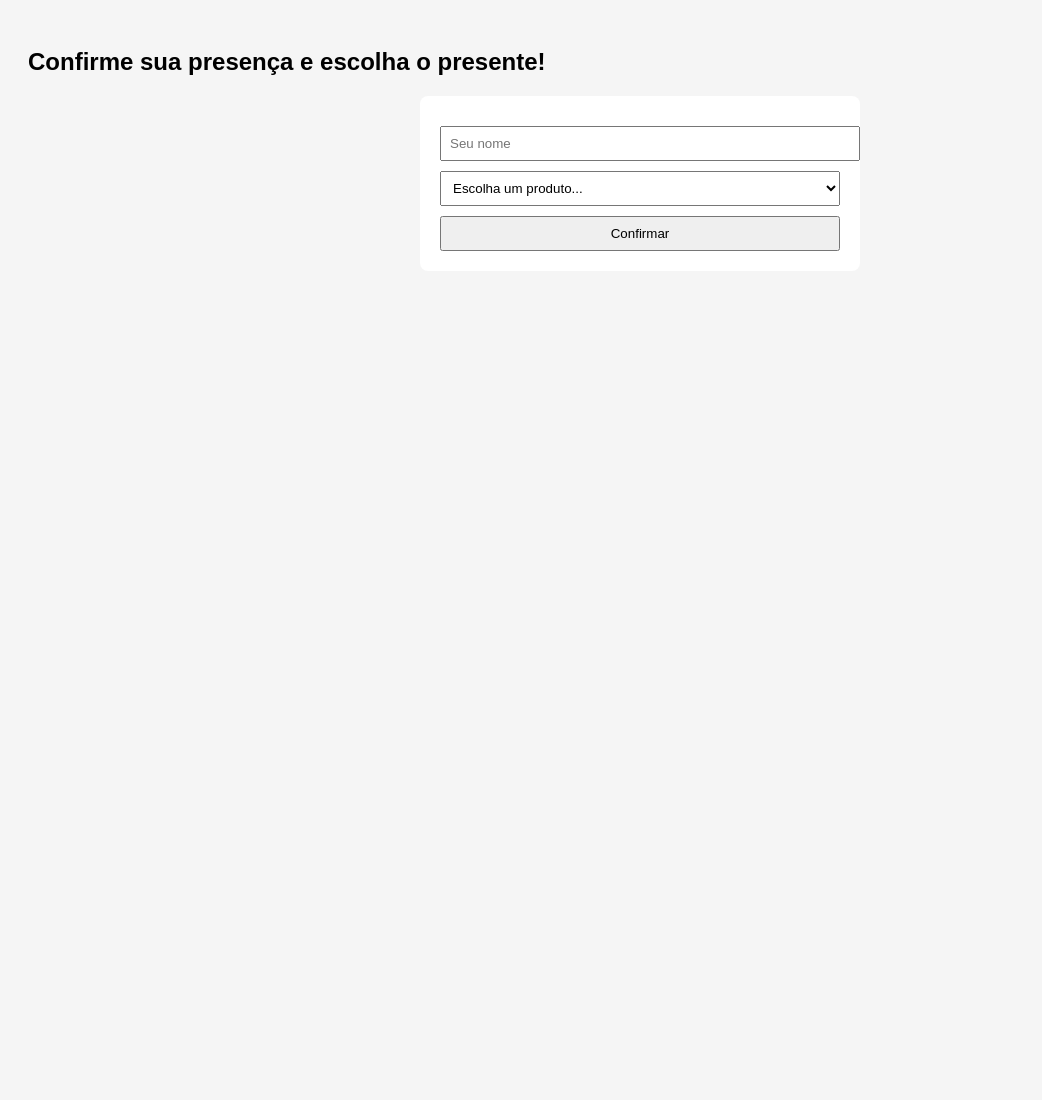
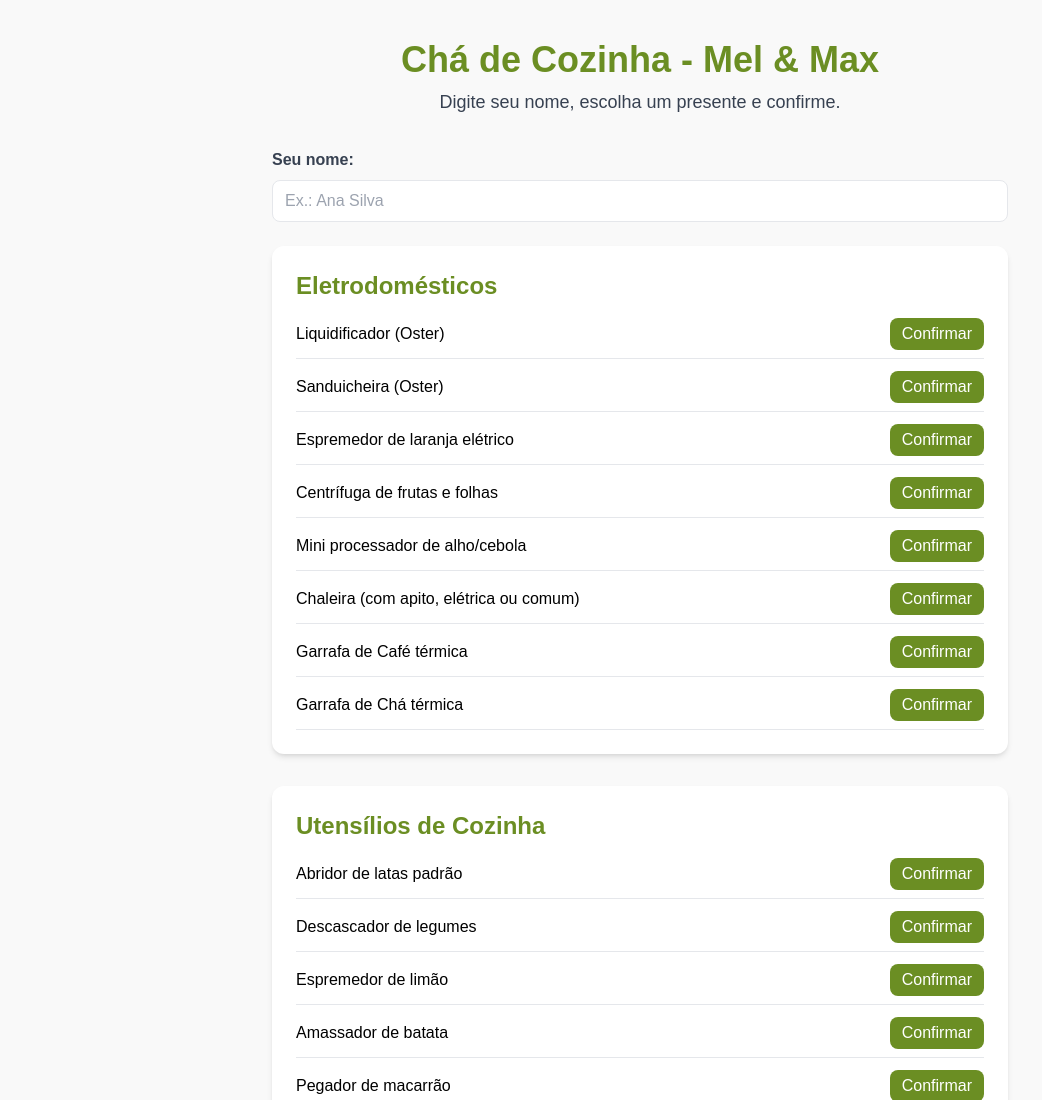
Before and after one commit to Maxleite21/Maxleite21.github.io, a plain HTML site: page index.html in a window 1280 px wide. Shown: the top 1100 px of the page, without its empty margins (0-1042 px from the left). Before the commit the page ends 800 px from the top, so only its background shows below. Drawn offline with nearby package versions, Linux system fonts and the light colour scheme.

Commit message:
Update index.html

```diff
--- a/index.html
+++ b/index.html
@@ -1,48 +1,106 @@
 <!DOCTYPE html>
 <html lang="pt-BR">
 <head>
-  <meta charset="UTF-8">
-  <title>Chá de Panela - Confirmação</title>
-  <style>
-    body { font-family: Arial, sans-serif; background: #f5f5f5; padding: 20px; }
-    form { background: #fff; padding: 20px; border-radius: 8px; max-width: 400px; margin: auto; }
-    input, select, button { margin-top: 10px; width: 100%; padding: 8px; }
-    .msg { margin-top: 15px; color: green; }
-  </style>
+<meta charset="UTF-8">
+<meta name="viewport" content="width=device-width, initial-scale=1.0">
+<title>Chá de Cozinha - Mel & Max</title>
+<script src="https://cdn.tailwindcss.com"></script>
+<style>
+  body { font-family: Arial, sans-serif; background-color: #f9f9f9; }
+  .bg-olive { background-color: #6b8e23; }
+  .text-olive { color: #6b8e23; }
+  button { cursor: pointer; }
+</style>
 </head>
-<body>
-  <h2>Confirme sua presença e escolha o presente!</h2>
-  <form id="rsvpForm">
-    <input type="text" name="nome" placeholder="Seu nome" required>
-    <select name="produto" required>
-      <option value="">Escolha um produto...</option>
-      <option value="Panela">Panela</option>
-      <option value="Talheres">Talheres</option>
-      <option value="Toalha">Toalha</option>
-      <option value="Copos">Copos</option>
-      <option value="Pratos">Pratos</option>
-    </select>
-    <button type="submit">Confirmar</button>
-    <div class="msg" id="confMsg" style="display:none;">Presença e presente registrados!</div>
-  </form>
-  <script>
-    document.getElementById('rsvpForm').addEventListener('submit', function(e){
-      e.preventDefault();
-      const nome = e.target.nome.value;
-      const produto = e.target.produto.value;
-      // Troque a URL abaixo pelo endpoint do seu SheetDB!
-      fetch('https://sheetdb.io/api/v1/YOUR_SHEET_DB_ID', {
-        method: 'POST',
-        body: JSON.stringify({ data: { nome, produto } }),
-        headers: { 'Content-Type': 'application/json' }
-      }).then(() => {
-        document.getElementById('confMsg').style.display = 'block';
-        e.target.reset();
-      }).catch(() => {
-        document.getElementById('confMsg').textContent = 'Erro ao registrar. Tente novamente!';
-        document.getElementById('confMsg').style.display = 'block';
-      });
+<body class="min-h-screen flex flex-col items-center py-10">
+
+<header class="mb-8 text-center">
+  <h1 class="text-4xl font-bold text-olive">Chá de Cozinha - Mel & Max</h1>
+  <p class="text-lg mt-2 text-gray-700">Digite seu nome, escolha um presente e confirme.</p>
+</header>
+
+<main class="w-full max-w-3xl px-4">
+
+  <div class="mb-6">
+    <label class="block mb-2 text-gray-700 font-semibold">Seu nome:</label>
+    <input id="nomeConvidado" type="text" placeholder="Ex.: Ana Silva" class="w-full px-3 py-2 border rounded-lg">
+  </div>
+
+  <div id="listaPresentes" class="space-y-8"></div>
+</main>
+
+<script>
+const WEB_APP_URL = "https://script.google.com/macros/s/AKfycby1aLvTpLJV6Cg2wIXMZScuylOnWi75sqVvFCLcFjmrXWjNtXO6SrMjtJyiualoXZrf/exec";
+
+const categorias = {
+  "Eletrodomésticos": ["Liquidificador (Oster)","Sanduicheira (Oster)","Espremedor de laranja elétrico","Centrífuga de frutas e folhas","Mini processador de alho/cebola","Chaleira (com apito, elétrica ou comum)","Garrafa de Café térmica","Garrafa de Chá térmica"],
+  "Utensílios de Cozinha": ["Abridor de latas padrão","Descascador de legumes","Espremedor de limão","Amassador de batata","Pegador de macarrão","Pegador de salada","Tesoura de cozinha","Fouê","Pincel de silicone","Rolo para abrir massa","Colher de sorvete","Luva térmica","Avental de louça","Spray de azeite","Kit de funil","Colheres de medida","Copos medidores","Organizador de facas","Suporte de coador de café","Tábua de carne","Jogo de peneiras inox","Talheres siliconados","Talheres inox"],
+  "Panelas e Assadeiras": ["Assadeiras (torta, fundo falso, pães, pudim)","Forma de bolo com e sem furo","Frigideiras (de indução)","Panela pipoqueira indução","Cuscuzeira indução","Travessa e refratários de vidro ou porcelana branca"],
+  "Louças, Copos e Itens de Mesa": ["Jogo de xícaras (vidro, porcelana)","Pratos (brancos ou nas cores da paleta)","Jarras de vidro","Copos de vidro","Taça de sobremesa","Taças","Faqueiro","Potes (vários tamanhos)","Potes para mantimentos","Porta copos para mesa","Descanso de panela para mesa"],
+  "Limpeza e Organização": ["Panos de prato","Baldes de plástico (limpeza)","Pá de lixo","Pregadores de roupa (plásticos)","Rodo","Vassoura","Panos de chão","Escova para vaso sanitário","Jogos de tapetes (banheiro)","Tapete antiaderente (banheiro)","Jogos de tapetes (cozinha)"],
+  "Cama e Banho": ["Toalha de banho (banhão)","Toalha de rosto (kit banheiro)","Jogo de toalha (casal banho e rosto)","Jogo de lençol (cama casal comum)","Lençol elástico (cama casal comum)","Lençol cobre leito ou manta de cama","Manta sofá (cores pastéis)","Edredom (antialérgico)","Cobertor (casal ou mantinha)"]
+};
+
+function renderLista() {
+  const container = document.getElementById('listaPresentes');
+  container.innerHTML = '';
+
+  Object.keys(categorias).forEach(cat => {
+    const sec = document.createElement('section');
+    sec.className = "bg-white shadow-md rounded-xl p-6";
+    const header = document.createElement('h2');
+    header.className = "text-2xl font-bold text-olive mb-4";
+    header.textContent = cat;
+
+    const lista = document.createElement('ul');
+    lista.className = "space-y-3";
+
+    categorias[cat].forEach(item => {
+      const li = document.createElement('li');
+      li.className = "flex justify-between items-center border-b pb-2";
+
+      const nomeItem = document.createElement('span');
+      nomeItem.textContent = item;
+
+      const btn = document.createElement('button');
+      btn.className = "px-3 py-1 rounded-lg text-white bg-olive hover:bg-green-700";
+      btn.textContent = "Confirmar";
+      btn.onclick = () => confirmarItem(item, cat, li);
+
+      li.appendChild(nomeItem);
+      li.appendChild(btn);
+      lista.appendChild(li);
     });
-  </script>
+
+    sec.appendChild(header);
+    sec.appendChild(lista);
+    container.appendChild(sec);
+  });
+}
+
+function confirmarItem(item, categoria, liElement) {
+  const nome = document.getElementById('nomeConvidado').value.trim();
+  if (!nome) { alert('Digite seu nome antes de confirmar.'); return; }
+
+  fetch(WEB_APP_URL, {
+    method: 'POST',
+    body: JSON.stringify({nome, categoria, item}),
+    headers: {'Content-Type': 'application/json'}
+  })
+  .then(res => res.json())
+  .then(res => {
+    if (res.status === 'success') {
+      alert(`Item "${item}" confirmado com sucesso!`);
+      liElement.remove();
+    } else {
+      alert('Erro ao salvar: ' + res.message);
+    }
+  })
+  .catch(err => alert('Erro de rede: ' + err.message));
+}
+
+renderLista();
+</script>
+
 </body>
 </html>
```
